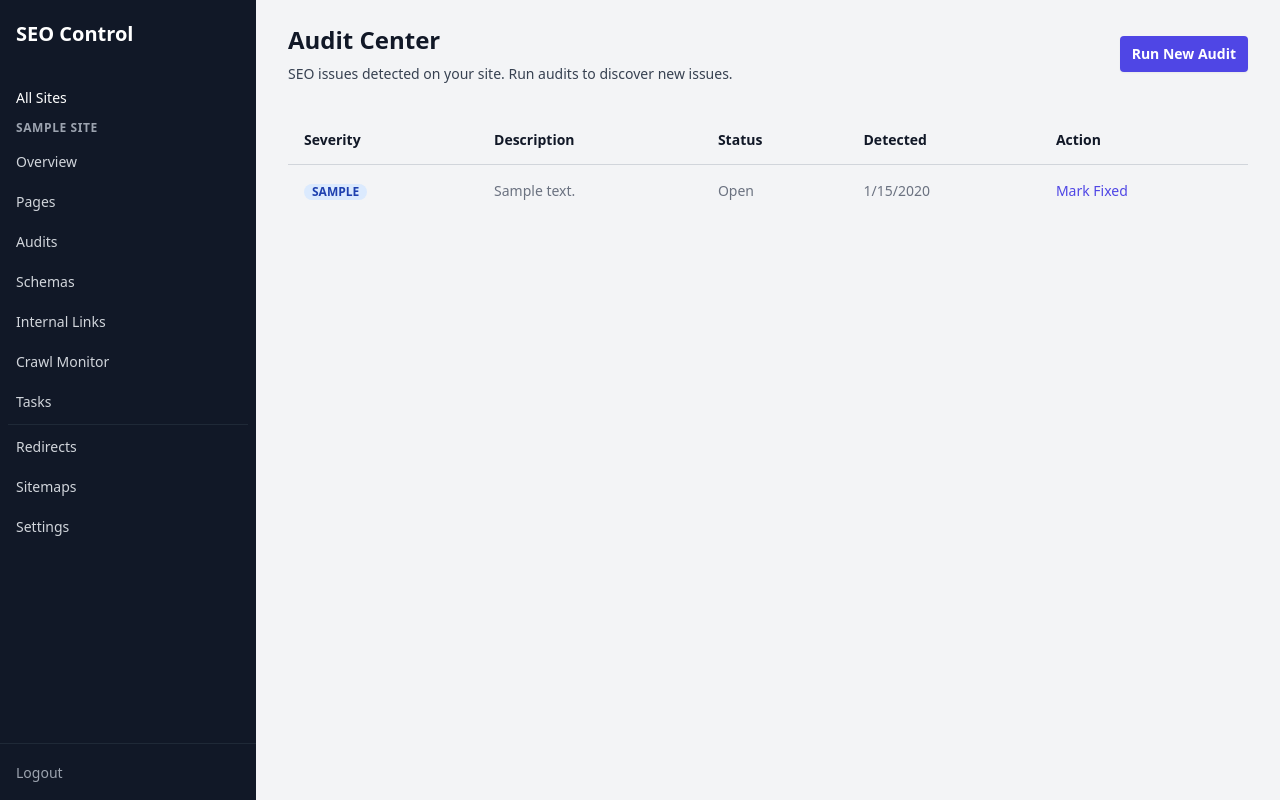
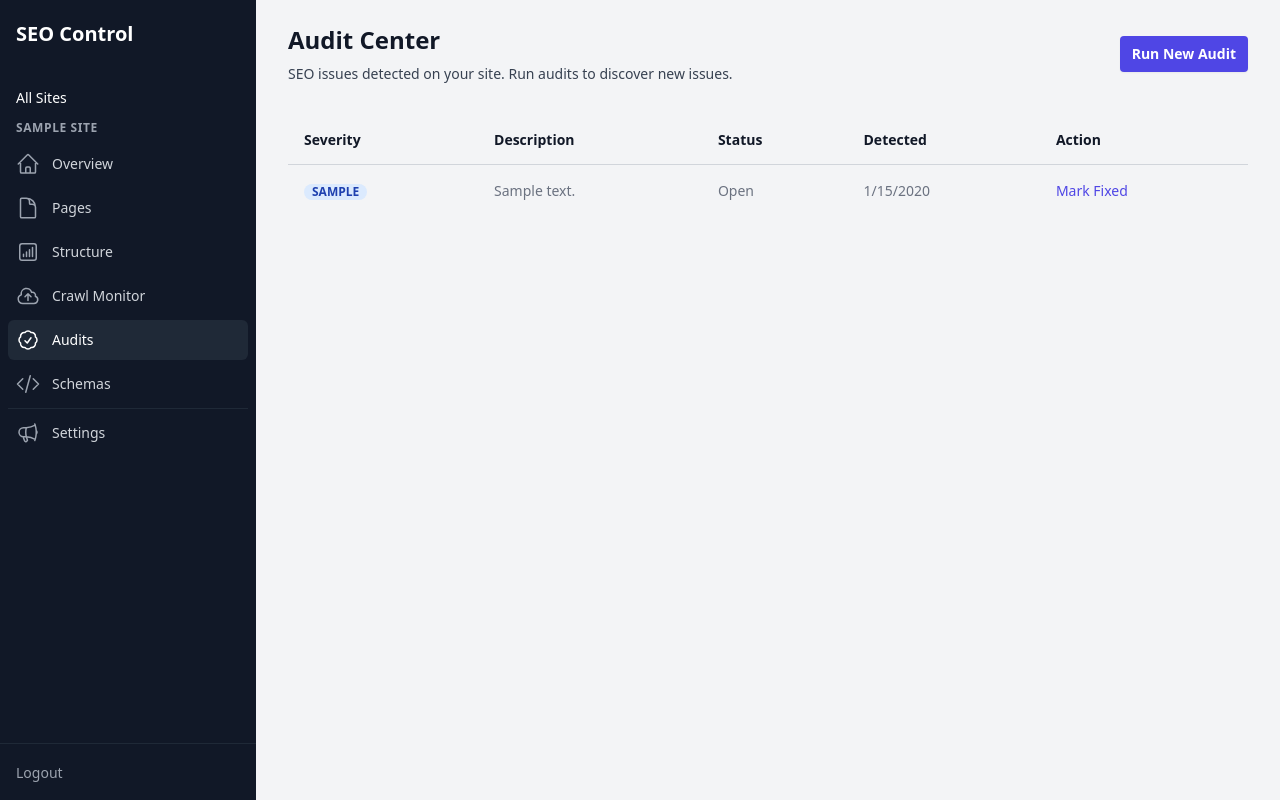
Before and after one commit to gemmey1020/new-seo, a Laravel app: page /sites/1/audits in a window 1280 px wide. Run offline with Laravel 10, Linux system fonts and the light colour scheme; a user stored in the database is signed in; tables that the repository leaves empty hold one stand-in row (values such as "Sample post"); settings files or empty folders that the repository lacks are supplied; some libraries are stand-ins or nearby versions.

Commit message:
feat: enhance site navigation with active state highlighting, SVG icons, and reorganized links.

```diff
--- a/resources/views/layouts/app.blade.php
+++ b/resources/views/layouts/app.blade.php
@@ -30,35 +30,68 @@
                             Site {{ request()->route('site') }} <!-- Placeholder updated by JS -->
                         </h3>
                         <div class="mt-2 space-y-1">
-                            <a href="{{ route('sites.overview', request()->route('site')) }}" class="group flex items-center rounded-md px-2 py-2 text-sm font-medium hover:bg-gray-800 text-gray-300 hover:text-white">
+                            <!-- Overview -->
+                            <a href="{{ route('sites.overview', request()->route('site')) }}"
+                               class="group flex items-center rounded-md px-2 py-2 text-sm font-medium {{ request()->routeIs('sites.overview') ? 'bg-gray-800 text-white' : 'text-gray-300 hover:bg-gray-700 hover:text-white' }}">
+                                <svg class="mr-3 h-6 w-6 flex-shrink-0 {{ request()->routeIs('sites.overview') ? 'text-white' : 'text-gray-400 group-hover:text-gray-300' }}" fill="none" viewBox="0 0 24 24" stroke-width="1.5" stroke="currentColor" aria-hidden="true">
+                                    <path stroke-linecap="round" stroke-linejoin="round" d="M2.25 12l8.954-8.955c.44-.439 1.152-.439 1.591 0L21.75 12M4.5 9.75v10.125c0 .621.504 1.125 1.125 1.125H9.75v-4.875c0-.621.504-1.125 1.125-1.125h2.25c.621 0 1.125.504 1.125 1.125V21h4.125c.621 0 1.125-.504 1.125-1.125V9.75M8.25 21h8.25" />
+                                </svg>
                                 Overview
                             </a>
-                            <a href="{{ route('sites.pages.index', request()->route('site')) }}" class="group flex items-center rounded-md px-2 py-2 text-sm font-medium hover:bg-gray-800 text-gray-300 hover:text-white">
+
+                            <!-- Pages -->
+                            <a href="{{ route('sites.pages.index', request()->route('site')) }}"
+                               class="group flex items-center rounded-md px-2 py-2 text-sm font-medium {{ request()->routeIs('sites.pages.*') ? 'bg-gray-800 text-white' : 'text-gray-300 hover:bg-gray-700 hover:text-white' }}">
+                                <svg class="mr-3 h-6 w-6 flex-shrink-0 {{ request()->routeIs('sites.pages.*') ? 'text-white' : 'text-gray-400 group-hover:text-gray-300' }}" fill="none" viewBox="0 0 24 24" stroke-width="1.5" stroke="currentColor">
+                                    <path stroke-linecap="round" stroke-linejoin="round" d="M19.5 14.25v-2.625a3.375 3.375 0 00-3.375-3.375h-1.5A1.125 1.125 0 0113.5 7.125v-1.5a3.375 3.375 0 00-3.375-3.375H8.25m2.25 0H5.625c-.621 0-1.125.504-1.125 1.125v17.25c0 .621.504 1.125 1.125 1.125h12.75c.621 0 1.125-.504 1.125-1.125V11.25a9 9 0 00-9-9z" />
+                                </svg>
                                 Pages
                             </a>
-                            <a href="{{ route('sites.audits.index', request()->route('site')) }}" class="group flex items-center rounded-md px-2 py-2 text-sm font-medium hover:bg-gray-800 text-gray-300 hover:text-white">
+
+                            <!-- Structure (Renamed from Internal Links) -->
+                            <a href="{{ route('sites.links.index', request()->route('site')) }}"
+                               class="group flex items-center rounded-md px-2 py-2 text-sm font-medium {{ request()->routeIs('sites.links.*') ? 'bg-gray-800 text-white' : 'text-gray-300 hover:bg-gray-700 hover:text-white' }}">
+                                <svg class="mr-3 h-6 w-6 flex-shrink-0 {{ request()->routeIs('sites.links.*') ? 'text-white' : 'text-gray-400 group-hover:text-gray-300' }}" fill="none" viewBox="0 0 24 24" stroke-width="1.5" stroke="currentColor">
+                                    <path stroke-linecap="round" stroke-linejoin="round" d="M7.5 14.25v2.25m3-4.5v4.5m3-6.75v6.75m3-9v9M6 20.25h12A2.25 2.25 0 0020.25 18V6A2.25 2.25 0 0018 3.75H6A2.25 2.25 0 003.75 6v12A2.25 2.25 0 006 20.25z" />
+                                </svg>
+                                Structure
+                            </a>
+
+                            <!-- Crawl Monitor -->
+                            <a href="{{ route('sites.crawl.index', request()->route('site')) }}"
+                               class="group flex items-center rounded-md px-2 py-2 text-sm font-medium {{ request()->routeIs('sites.crawl.*') ? 'bg-gray-800 text-white' : 'text-gray-300 hover:bg-gray-700 hover:text-white' }}">
+                                <svg class="mr-3 h-6 w-6 flex-shrink-0 {{ request()->routeIs('sites.crawl.*') ? 'text-white' : 'text-gray-400 group-hover:text-gray-300' }}" fill="none" viewBox="0 0 24 24" stroke-width="1.5" stroke="currentColor">
+                                    <path stroke-linecap="round" stroke-linejoin="round" d="M12 16.5V9.75m0 0l3 3m-3-3l-3 3M6.75 19.5a4.5 4.5 0 01-1.41-8.775 5.25 5.25 0 0110.233-2.33 3 3 0 013.758 3.848A3.752 3.752 0 0118 19.5H6.75z" />
+                                </svg>
+                                Crawl Monitor
+                            </a>
+
+                            <!-- Audits -->
+                            <a href="{{ route('sites.audits.index', request()->route('site')) }}"
+                               class="group flex items-center rounded-md px-2 py-2 text-sm font-medium {{ request()->routeIs('sites.audits.*') ? 'bg-gray-800 text-white' : 'text-gray-300 hover:bg-gray-700 hover:text-white' }}">
+                                <svg class="mr-3 h-6 w-6 flex-shrink-0 {{ request()->routeIs('sites.audits.*') ? 'text-white' : 'text-gray-400 group-hover:text-gray-300' }}" fill="none" viewBox="0 0 24 24" stroke-width="1.5" stroke="currentColor">
+                                    <path stroke-linecap="round" stroke-linejoin="round" d="M9 12.75L11.25 15 15 9.75M21 12c0 1.268-.63 2.39-1.593 3.068a3.745 3.745 0 01-1.043 3.296 3.745 3.745 0 01-3.296 1.043A3.745 3.745 0 0112 21c-1.268 0-2.39-.63-3.068-1.593a3.746 3.746 0 01-3.296-1.043 3.745 3.745 0 01-1.043-3.296A3.745 3.745 0 013 12c0-1.268.63-2.39 1.593-3.068a3.745 3.745 0 011.043-3.296 3.746 3.746 0 013.296-1.043A3.746 3.746 0 0112 3c1.268 0 2.39.63 3.068 1.593a3.746 3.746 0 013.296 1.043 3.746 3.746 0 011.043 3.296A3.745 3.745 0 0121 12z" />
+                                </svg>
                                 Audits
                             </a>
-                            <a href="{{ route('sites.schemas.index', request()->route('site')) }}" class="group flex items-center rounded-md px-2 py-2 text-sm font-medium hover:bg-gray-800 text-gray-300 hover:text-white">
+
+                            <!-- Schemas (Placeholder Icon) -->
+                            <a href="{{ route('sites.schemas.index', request()->route('site')) }}"
+                               class="group flex items-center rounded-md px-2 py-2 text-sm font-medium {{ request()->routeIs('sites.schemas.*') ? 'bg-gray-800 text-white' : 'text-gray-300 hover:bg-gray-700 hover:text-white' }}">
+                                <svg class="mr-3 h-6 w-6 flex-shrink-0 {{ request()->routeIs('sites.schemas.*') ? 'text-white' : 'text-gray-400 group-hover:text-gray-300' }}" fill="none" viewBox="0 0 24 24" stroke-width="1.5" stroke="currentColor">
+                                    <path stroke-linecap="round" stroke-linejoin="round" d="M17.25 6.75L22.5 12l-5.25 5.25m-10.5 0L1.5 12l5.25-5.25m7.5-3l-4.5 16.5" />
+                                </svg>
                                 Schemas
                             </a>
-                            <a href="{{ route('sites.links.index', request()->route('site')) }}" class="group flex items-center rounded-md px-2 py-2 text-sm font-medium hover:bg-gray-800 text-gray-300 hover:text-white">
-                                Internal Links
-                            </a>
-                            <a href="{{ route('sites.crawl.index', request()->route('site')) }}" class="group flex items-center rounded-md px-2 py-2 text-sm font-medium hover:bg-gray-800 text-gray-300 hover:text-white">
-                                Crawl Monitor
-                            </a>
-                            <a href="{{ route('sites.tasks.board', request()->route('site')) }}" class="group flex items-center rounded-md px-2 py-2 text-sm font-medium hover:bg-gray-800 text-gray-300 hover:text-white">
-                                Tasks
-                            </a>
+
                             <div class="my-2 border-t border-gray-800"></div>
-                            <a href="{{ route('sites.redirects.index', request()->route('site')) }}" class="group flex items-center rounded-md px-2 py-2 text-sm font-medium hover:bg-gray-800 text-gray-300 hover:text-white">
-                                Redirects
-                            </a>
-                            <a href="{{ route('sites.sitemaps.index', request()->route('site')) }}" class="group flex items-center rounded-md px-2 py-2 text-sm font-medium hover:bg-gray-800 text-gray-300 hover:text-white">
-                                Sitemaps
-                            </a>
-                            <a href="{{ route('sites.settings.index', request()->route('site')) }}" class="group flex items-center rounded-md px-2 py-2 text-sm font-medium hover:bg-gray-800 text-gray-300 hover:text-white">
+
+                            <!-- Settings -->
+                             <a href="{{ route('sites.settings.index', request()->route('site')) }}"
+                               class="group flex items-center rounded-md px-2 py-2 text-sm font-medium {{ request()->routeIs('sites.settings.*') ? 'bg-gray-800 text-white' : 'text-gray-300 hover:bg-gray-700 hover:text-white' }}">
+                                <svg class="mr-3 h-6 w-6 flex-shrink-0 {{ request()->routeIs('sites.settings.*') ? 'text-white' : 'text-gray-400 group-hover:text-gray-300' }}" fill="none" viewBox="0 0 24 24" stroke-width="1.5" stroke="currentColor">
+                                    <path stroke-linecap="round" stroke-linejoin="round" d="M10.34 15.84c-.688-.06-1.386-.09-2.09-.09H7.5a4.5 4.5 0 110-9h.75c.704 0 1.402-.03 2.09-.09m0 9.18c.253.962.584 1.892.985 2.783.247.55.06 1.21-.463 1.511l-.657.38c-.551.318-1.26.117-1.527-.461a20.845 20.845 0 01-1.44-4.282m3.102.069a18.03 18.03 0 01-.59-4.59c0-1.586.205-3.124.59-4.59m0 9.18a23.848 23.848 0 018.835 2.535M10.34 6.66a23.847 23.847 0 008.835-2.535m0 0A23.74 23.74 0 0018.795 3m.38 1.125a23.91 23.91 0 011.014 5.395m-1.014 8.855c-.118.38-.245.754-.38 1.125m.38-1.125a23.91 23.91 0 001.014-5.395m0-3.46c.495.413.811 1.035.811 1.73 0 .695-.316 1.317-.811 1.73m0-3.46a24.347 24.347 0 010 3.46" />
+                                </svg>
                                 Settings
                             </a>
                         </div>
```
